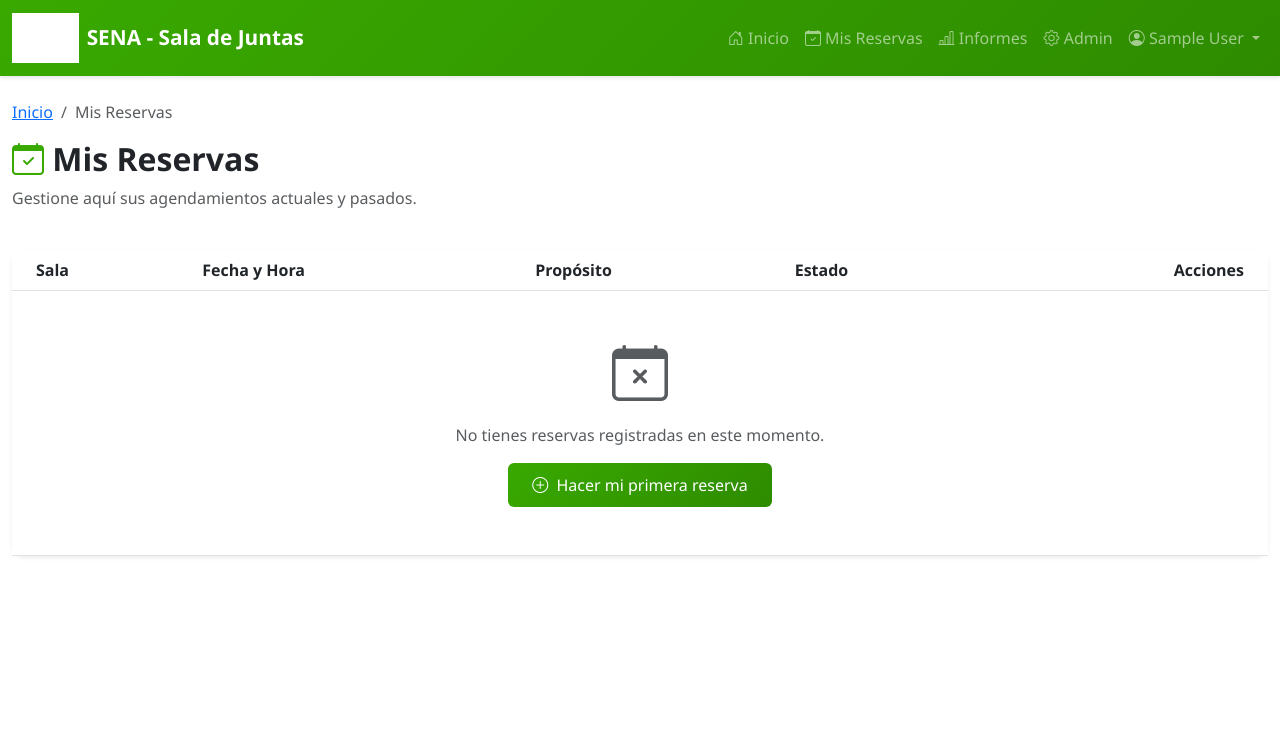
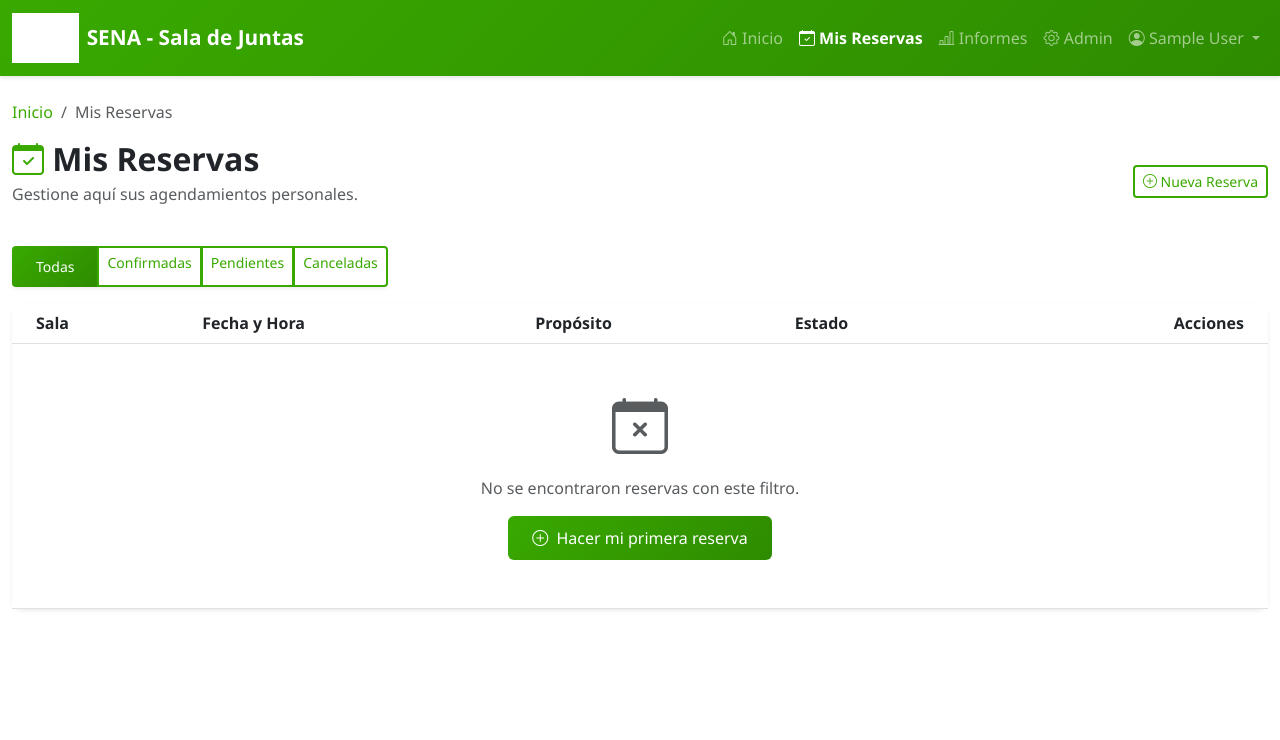
Before and after one commit to edelgado-1975/Sala_de_juntas, a Django app: page /reservas/mis-reservas/ in a window 1280 px wide. Shown: the top 740 px of the page. Run offline with Django 5.2, Linux system fonts and the light colour scheme; the visitor is signed in with stand-in values (Sample User, id 1); data that the repository does not hold is empty; grey boxes are pictures that could not be loaded.

Commit message:
fix: Final clean up of Mis Reservas template and navbar active states

```diff
--- a/apps/reservas/views.py
+++ b/apps/reservas/views.py
@@ -196,6 +196,18 @@ def exportar_reserva_ics(request, pk):
 def mis_reservas_view(request):
     """
     Vista que muestra las reservas realizadas por el usuario actual.
+    Permite filtrar por estado.
     """
-    reservas = Reserva.objects.filter(usuario=request.user).select_related('sala')
-    return render(request, 'reservas/mis_reservas.html', {'reservas': reservas})
+    estado = request.GET.get('estado')
+    reservas = Reserva.objects.filter(usuario=request.user)
+
+    if estado:
+        reservas = reservas.filter(estado=estado)
+
+    reservas = reservas.select_related('sala').order_by('-fecha_inicio')
+
+    context = {
+        'reservas': reservas,
+        'estado_actual': estado,
+    }
+    return render(request, 'reservas/mis_reservas.html', context)
--- a/templates/base.html
+++ b/templates/base.html
@@ -40,21 +40,21 @@
             <div class="collapse navbar-collapse" id="navbarNav">
                 <ul class="navbar-nav ms-auto align-items-center">
                     <li class="nav-item">
-                        <a class="nav-link" href="{% url 'reservas:dashboard' %}"
-                            aria-label="Ver Calendario de Reservas">
+                        <a class="nav-link {% if request.resolver_match.view_name == 'reservas:dashboard' %}active fw-bold{% endif %}"
+                            href="{% url 'reservas:dashboard' %}" aria-label="Ver Calendario de Reservas">
                             <i class="bi bi-house-door"></i> Inicio
                         </a>
                     </li>
                     <li class="nav-item">
-                        <a class="nav-link" href="{% url 'reservas:mis_reservas' %}"
-                            aria-label="Ver mis reservas personales">
+                        <a class="nav-link {% if request.resolver_match.view_name == 'reservas:mis_reservas' %}active fw-bold{% endif %}"
+                            href="{% url 'reservas:mis_reservas' %}" aria-label="Ver mis reservas personales">
                             <i class="bi bi-calendar-check"></i> Mis Reservas
                         </a>
                     </li>
                     {% if user.es_superusuario or user.es_operativo %}
                     <li class="nav-item">
-                        <a class="nav-link" href="{% url 'informes:dashboard' %}"
-                            aria-label="Acceder a informes y reportes">
+                        <a class="nav-link {% if request.resolver_match.app_name == 'informes' %}active fw-bold{% endif %}"
+                            href="{% url 'informes:dashboard' %}" aria-label="Acceder a informes y reportes">
                             <i class="bi bi-bar-chart-line"></i> Informes
                         </a>
                     </li>
@@ -120,6 +120,16 @@
     <!-- Bootstrap Bundle JS -->
     <script src="https://cdn.jsdelivr.net/npm/bootstrap@5.3.0/dist/js/bootstrap.bundle.min.js"></script>
 
+    <script>
+        // Inicializar Tooltips de Bootstrap
+        document.addEventListener('DOMContentLoaded', function () {
+            var tooltipTriggerList = [].slice.call(document.querySelectorAll('[title]'))
+            var tooltipList = tooltipTriggerList.map(function (tooltipTriggerEl) {
+                return new bootstrap.Tooltip(tooltipTriggerEl)
+            })
+        });
+    </script>
+
     {% block extra_js %}{% endblock %}
 </body>
 
--- a/templates/reservas/mis_reservas.html
+++ b/templates/reservas/mis_reservas.html
@@ -8,12 +8,44 @@
     <div class="col-12">
         <nav aria-label="breadcrumb">
             <ol class="breadcrumb">
-                <li class="breadcrumb-item"><a href="{% url 'reservas:dashboard' %}">Inicio</a></li>
+                <li class="breadcrumb-item"><a href="{% url 'reservas:dashboard' %}"
+                        class="text-sena text-decoration-none">Inicio</a></li>
                 <li class="breadcrumb-item active" aria-current="page">Mis Reservas</li>
             </ol>
         </nav>
-        <h2 class="fw-bold"><i class="bi bi-calendar-check text-sena"></i> Mis Reservas</h2>
-        <p class="text-muted">Gestione aquí sus agendamientos actuales y pasados.</p>
+        <div class="d-flex justify-content-between align-items-center">
+            <div>
+                <h2 class="fw-bold mb-1"><i class="bi bi-calendar-check text-sena"></i> Mis Reservas</h2>
+                <p class="text-muted">Gestione aquí sus agendamientos personales.</p>
+            </div>
+            <a href="{% url 'reservas:dashboard' %}" class="btn btn-outline-sena btn-sm">
+                <i class="bi bi-plus-circle"></i> Nueva Reserva
+            </a>
+        </div>
+    </div>
+</div>
+
+<!-- Filtros -->
+<div class="row mb-3">
+    <div class="col-12">
+        <div class="btn-group btn-group-sm shadow-sm" role="group">
+            <a href="{% url 'reservas:mis_reservas' %}"
+                class="btn {% if not estado_actual %}btn-sena{% else %}btn-outline-sena{% endif %}">
+                Todas
+            </a>
+            <a href="{% url 'reservas:mis_reservas' %}?estado=CONFIRMADA"
+                class="btn {% if estado_actual == 'CONFIRMADA' %}btn-sena{% else %}btn-outline-sena{% endif %}">
+                Confirmadas
+            </a>
+            <a href="{% url 'reservas:mis_reservas' %}?estado=PENDIENTE"
+                class="btn {% if estado_actual == 'PENDIENTE' %}btn-sena{% else %}btn-outline-sena{% endif %}">
+                Pendientes
+            </a>
+            <a href="{% url 'reservas:mis_reservas' %}?estado=CANCELADA"
+                class="btn {% if estado_actual == 'CANCELADA' %}btn-sena{% else %}btn-outline-sena{% endif %}">
+                Canceladas
+            </a>
+        </div>
     </div>
 </div>
 
@@ -42,11 +74,18 @@
                             </div>
                         </td>
                         <td>
-                            <div><i class="bi bi-calendar-event me-1"></i> {{ reserva.fecha_inicio|date:"d/m/Y" }}</div>
-                            <small class="text-muted"><i class="bi bi-clock me-1"></i> {{
-                                reserva.fecha_inicio|date:"H:i" }} - {{ reserva.fecha_fin|date:"H:i" }}</small>
+                            <div class="mb-1">
+                                <i class="bi bi-calendar-event me-1 text-sena"></i> {{ reserva.fecha_inicio|date:"d/m/Y"
+                                }}
+                            </div>
+                            <small class="text-muted d-block">
+                                <i class="bi bi-clock me-1 text-sena"></i> {{ reserva.fecha_inicio|date:"H:i" }} - {{
+                                reserva.fecha_fin|date:"H:i" }}
+                            </small>
                         </td>
-                        <td>{{ reserva.proposito }}</td>
+                        <td>
+                            <span class="fw-medium">{{ reserva.proposito }}</span>
+                        </td>
                         <td>
                             {% if reserva.estado == 'CONFIRMADA' %}
                             <span class="badge bg-success">Confirmada</span>
@@ -82,7 +121,7 @@
                         <td colspan="5" class="text-center py-5">
                             <div class="text-muted">
                                 <i class="bi bi-calendar-x display-4 d-block mb-3"></i>
-                                <p>No tienes reservas registradas en este momento.</p>
+                                <p>No se encontraron reservas con este filtro.</p>
                                 <a href="{% url 'reservas:dashboard' %}" class="btn btn-sena">
                                     <i class="bi bi-plus-circle me-1"></i> Hacer mi primera reserva
                                 </a>
```
